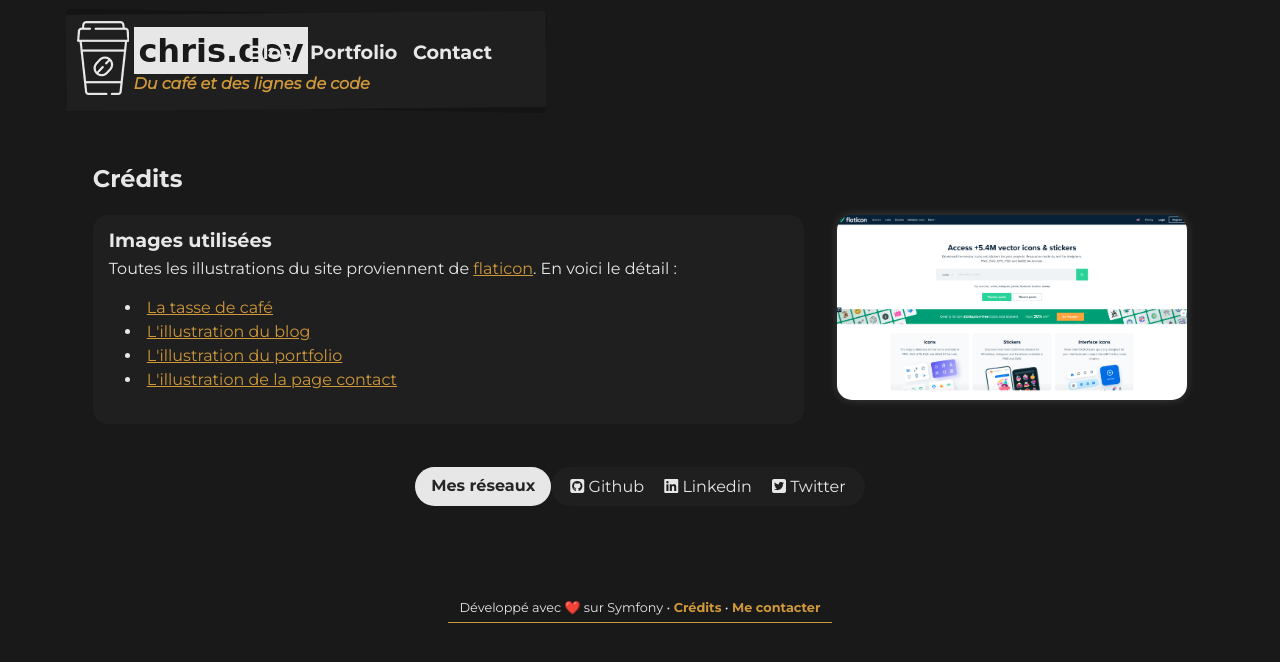
After one commit to chris-rousseau/portfolio, a Symfony app: template templates/site/main/credits.html.twig in a window 1280 px wide. The commit adds this page. Shown: the top 662 px of the page. Run offline with Twig, Linux system fonts and the light colour scheme; the template is opened without the code that fills it, so the values that code supplies are empty; some libraries are stand-ins or nearby versions; some web fonts are replaced.

Commit message:
Add credits page

```diff
--- /dev/null
+++ b/templates/site/main/credits.html.twig
@@ -0,0 +1,32 @@
+{% extends 'base_portfolio.html.twig' %}
+
+{% block title %}
+	Crédits{{ parent() }}
+{% endblock %}
+
+{% block description %}
+<meta name="description" content="La page des crédits pour remercier les gens qui m'ont aidé à réaliser ce site" />
+{% endblock %}
+
+{% block body %}
+    <div class="details">
+        <div class="bloc-details">
+            <h1>Crédits</h1>
+            <div class="project-single">
+                <h2>Images utilisées</h2>
+                <p>
+                    Toutes les illustrations du site proviennent de <a href="https://www.flaticon.com/" target="_blank">flaticon</a>. En voici le détail :
+                </p>
+                <ul>
+                    <li><a href="https://www.flaticon.com/free-icon/coffee-cup_3127336" target="_blank">La tasse de café</a></li>
+                    <li><a href="https://www.flaticon.com/free-icon/blogging_1289299" target="_blank">L'illustration du blog</a></li>
+                    <li><a href="https://www.flaticon.com/free-icon/to-do-list_1289280" target="_blank">L'illustration du portfolio</a></li>
+                    <li><a href="https://www.flaticon.com/free-icon/love-letter_1289277" target="_blank">L'illustration de la page contact</a></li>
+                </ul>
+            </div>
+        </div>
+        <div class="screenshots">
+            <img src="{{ asset('assets/img/') }}flaticon.png" alt="Capture d'écran du site Flaticon">
+        </div>
+    </div>
+{% endblock %}
--- a/templates/site/partials/footer.html.twig
+++ b/templates/site/partials/footer.html.twig
@@ -12,7 +12,7 @@
 </div>
 <footer>
 	<p>
-		Développé avec ❤️ sur Symfony  &bull; <a href="#">Crédits</a> &bull;
+		Développé avec ❤️ sur Symfony  &bull; <a href="{{ path('site_credits') }}">Crédits</a> &bull;
 		<a href="{{ path('contact') }}">Me contacter</a>
 	</p>
 </footer>
```
Also changed, not shown: src/Controller/Portfolio/MainController.php (+8 -0 lines), public/assets/img/flaticon.png (added).
